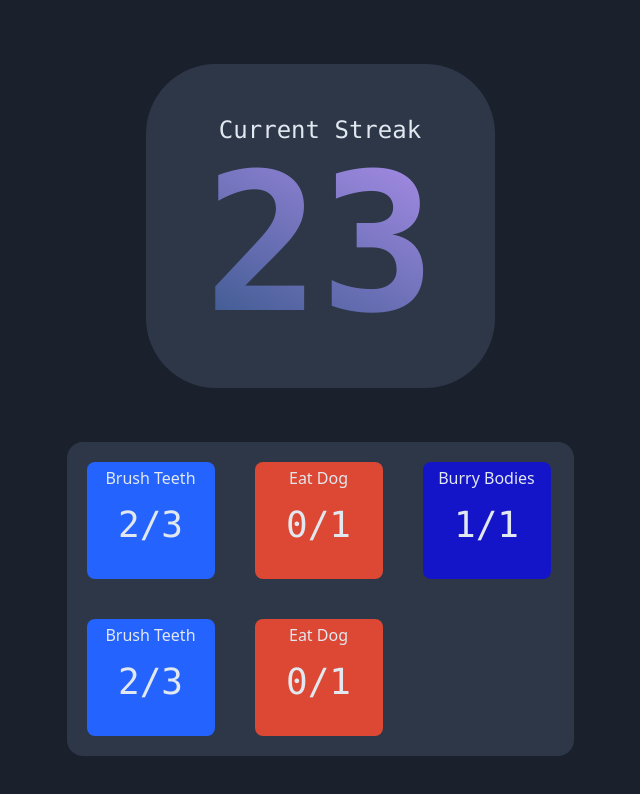
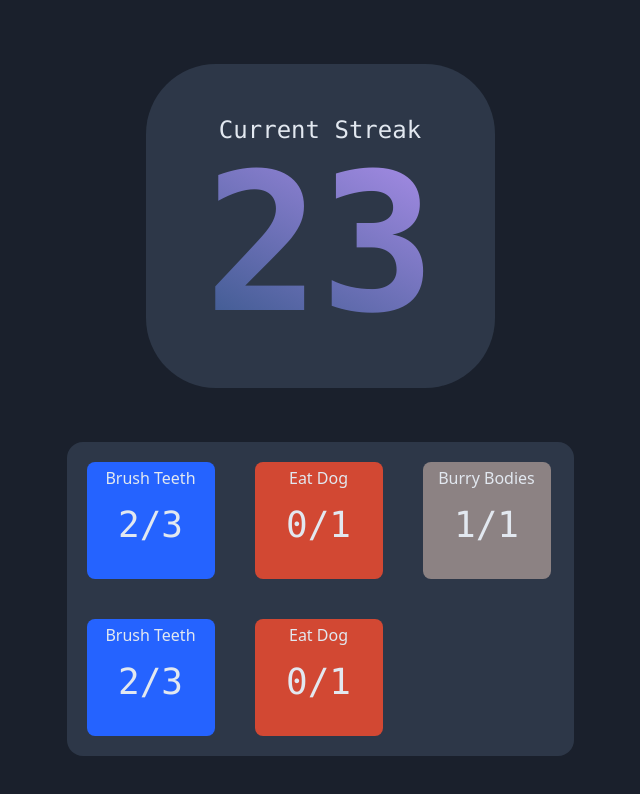
Before and after one commit to jklsnt/snt, a React (Create React App) app in the folder squares/: page / in a window 1280 px wide. Shown: the top 794 px of the page, without its empty margins (320-960 px from the left). Built offline with nearby package versions, Linux system fonts and the light colour scheme.

Commit message:
Slightly more reasonable

```diff
--- a/squares/src/components/TaskSquareDay.jsx
+++ b/squares/src/components/TaskSquareDay.jsx
@@ -5,9 +5,9 @@ export default function TaskSquareDay(props) {
     return <div className="flex w-5/6 py-0 px-0 m-auto bg-gray-800 rounded-2xl flex-wrap items-baseline" style={{marginTop: -20+"px", maxWidth: 507+'px'}}>
 
 	       <TaskSquare textstuff="Brush Teeth" textstuff2={2} textstuff3={3} colors={[37, 99, 235, 1]}></TaskSquare>
-	       <TaskSquare textstuff="Eat Dog" textstuff2={0} textstuff3={1} colors={[220, 72, 5, 1]}></TaskSquare>
-	       <TaskSquare textstuff="Burry Bodies" textstuff2={1} textstuff3={1} colors={[20, 20, 20, 1]}></TaskSquare>	       <TaskSquare textstuff="Brush Teeth" textstuff2={2} textstuff3={3} colors={[37, 99, 235, 1]}></TaskSquare>
-	       <TaskSquare textstuff="Eat Dog" textstuff2={0} textstuff3={1} colors={[220, 72, 5, 1]}></TaskSquare>
+	       <TaskSquare textstuff="Eat Dog" textstuff2={0} textstuff3={1} colors={[210, 72, 5, 1]}></TaskSquare>
+	       <TaskSquare textstuff="Burry Bodies" textstuff2={1} textstuff3={1} colors={[140, 130, 13, 1]}></TaskSquare>	       <TaskSquare textstuff="Brush Teeth" textstuff2={2} textstuff3={3} colors={[37, 99, 235, 1]}></TaskSquare>
+	       <TaskSquare textstuff="Eat Dog" textstuff2={0} textstuff3={1} colors={[210, 72, 5, 1]}></TaskSquare>
 
 	   </div>
 }
```
